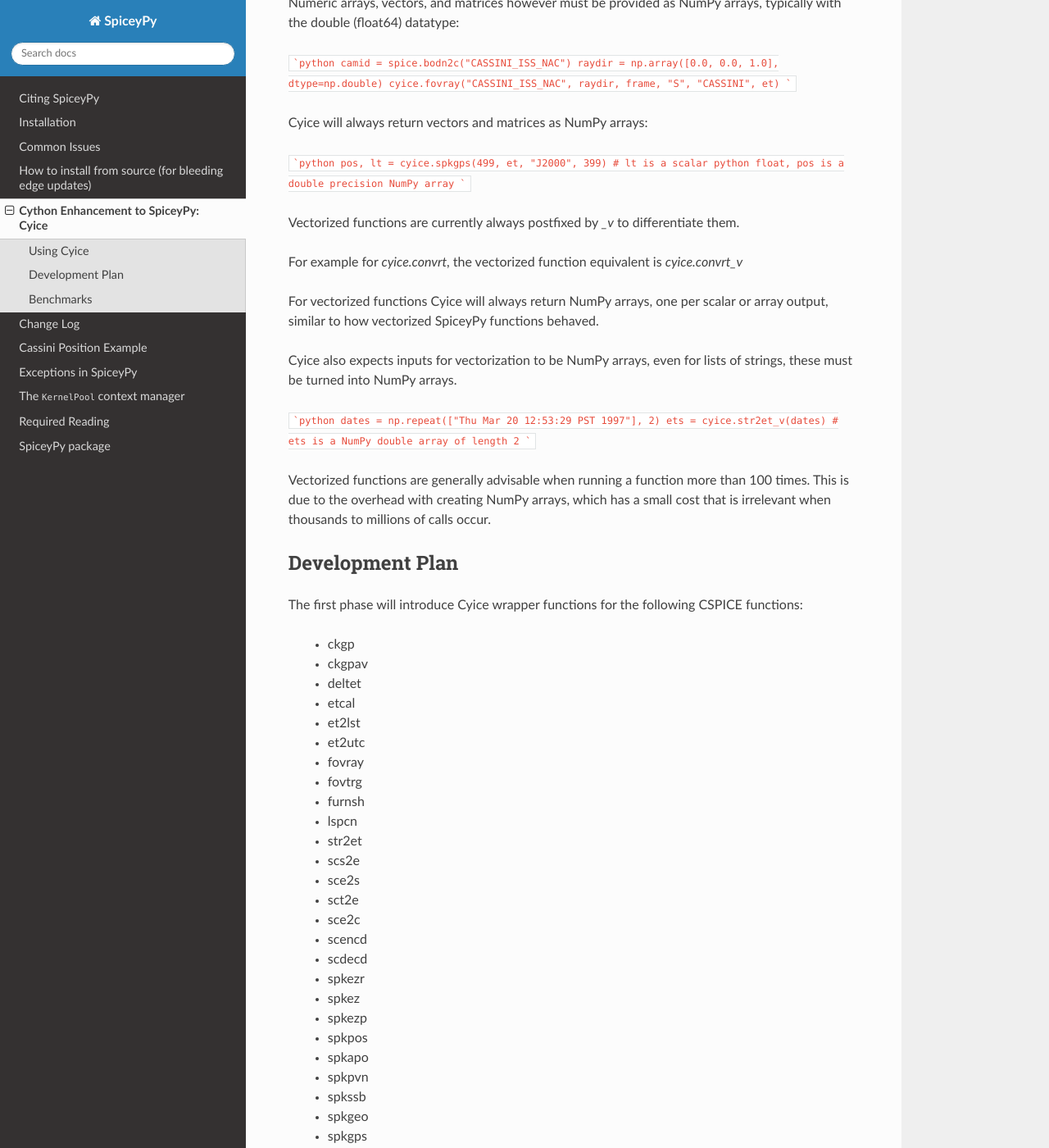
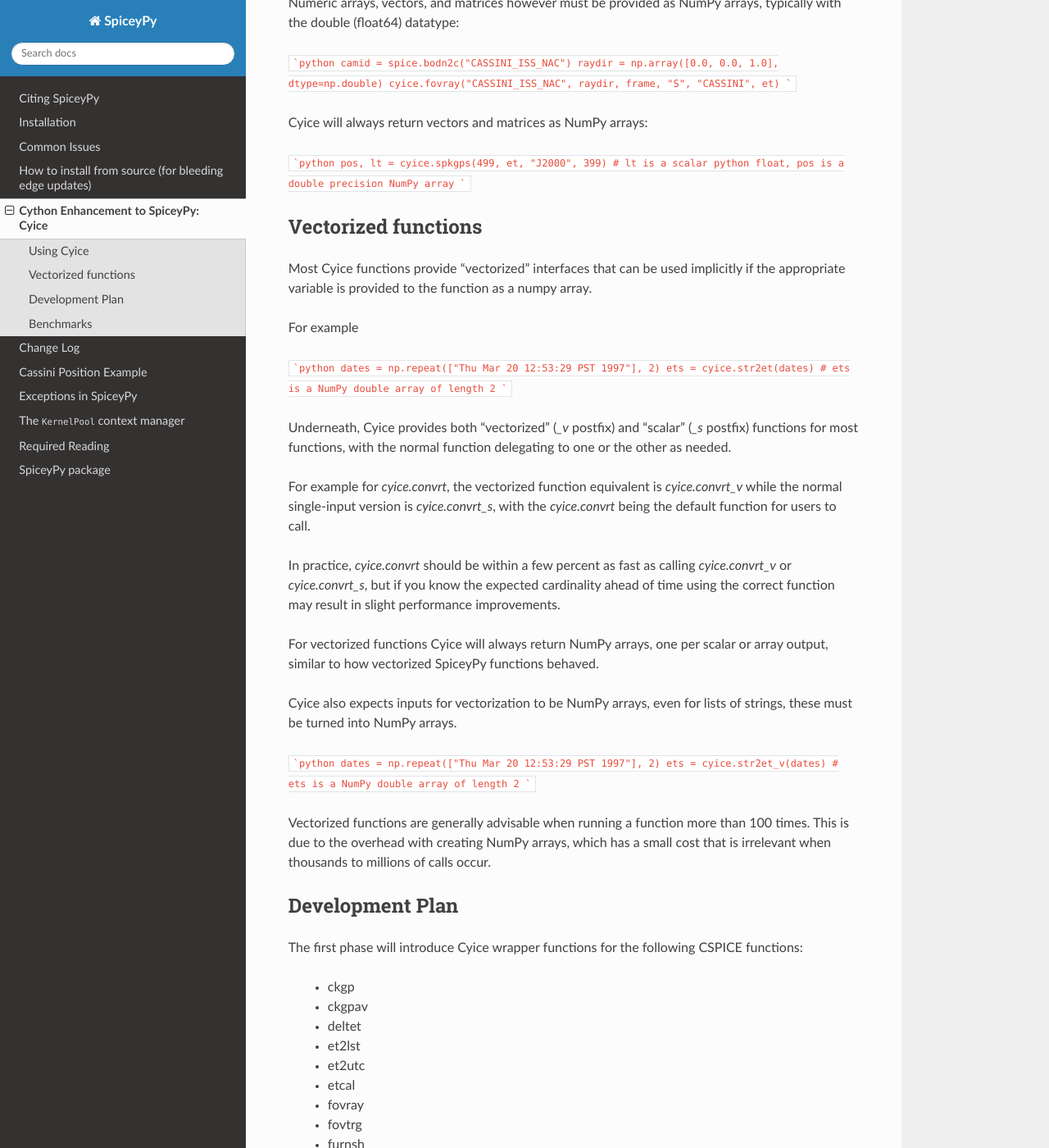
Before and after one commit to AndrewAnnex/SpiceyPy, a Sphinx documentation site: the page built from docs/cyice.rst, in a window 1280 px wide and 1400 px high, scrolled down 1334 px. Shown: the whole window at 82% size. Built offline with Sphinx 7.4.7 and the Read the Docs theme 3.1.0, drawn with Linux system fonts in a browser that asks for light colours; pages that are not in the unit, such as notebooks, are missing from menus; some of the changed text lies outside the part shown.

Commit message:
progress in making all functions follow new style for scalar funcs vs main interface. Need to go back and update parts that expect list of str to use numpy arrays

````diff
--- a/docs/cyice.rst
+++ b/docs/cyice.rst
@@ -74,9 +74,26 @@ pos, lt = cyice.spkgps(499, et, "J2000", 399)
 # lt is a scalar python float, pos is a double precision NumPy array
 ```
 
-Vectorized functions are currently always postfixed by `_v` to differentiate them.
+Vectorized functions
+---------------------
 
-For example for `cyice.convrt`, the vectorized function equivalent is `cyice.convrt_v`
+Most Cyice functions provide "vectorized" interfaces that can be used implicitly if the appropriate variable
+is provided to the function as a numpy array.
+
+For example
+
+```python
+dates = np.repeat(["Thu Mar 20 12:53:29 PST 1997"], 2)
+ets = cyice.str2et(dates) # ets is a NumPy double array of length 2
+```
+
+Underneath, Cyice provides both "vectorized" (`_v` postfix) and "scalar" (`_s` postfix) functions for most functions,
+with the normal function delegating to one or the other as needed.
+
+For example for `cyice.convrt`, the vectorized function equivalent is `cyice.convrt_v` while the normal single-input version is `cyice.convrt_s`, with the `cyice.convrt` being the default function for users to call.
+
+In practice, `cyice.convrt` should be within a few percent as fast as calling `cyice.convrt_v` or `cyice.convrt_s`, but if you know the expected cardinality ahead of time using the correct function may result in slight performance improvements.
+
 
 For vectorized functions Cyice will always return NumPy arrays,
 one per scalar or array output, similar to how vectorized SpiceyPy functions behaved.
@@ -100,34 +117,34 @@ The first phase will introduce Cyice wrapper functions for the following CSPICE
    * ckgp
    * ckgpav
    * deltet
-   * etcal
    * et2lst
    * et2utc
+   * etcal
    * fovray
    * fovtrg
    * furnsh
    * lspcn
-   * str2et
+   * scdecd
+   * sce2c
+   * sce2s
+   * scencd
    * scs2e
-   * sce2s
    * sct2e
-   * sce2c
-   * scencd
-   * scdecd
-   * spkezr
-   * spkez
-   * spkezp
-   * spkpos
+   * sincpt
    * spkapo
-   * spkpvn
-   * spkssb
-   * spkgeo
-   * spkgps
    * spkcpo
    * spkcpt
    * spkcvo
    * spkcvt
-   * sincpt
+   * spkez
+   * spkezp
+   * spkezr
+   * spkgeo
+   * spkgps
+   * spkpos
+   * spkpvn
+   * spkssb
+   * str2et
    * subpnt
    * subslr
    * tangpt
````
Also changed, not shown: other parts of docs/cyice.rst (+28 -26 lines), 2 other files.
